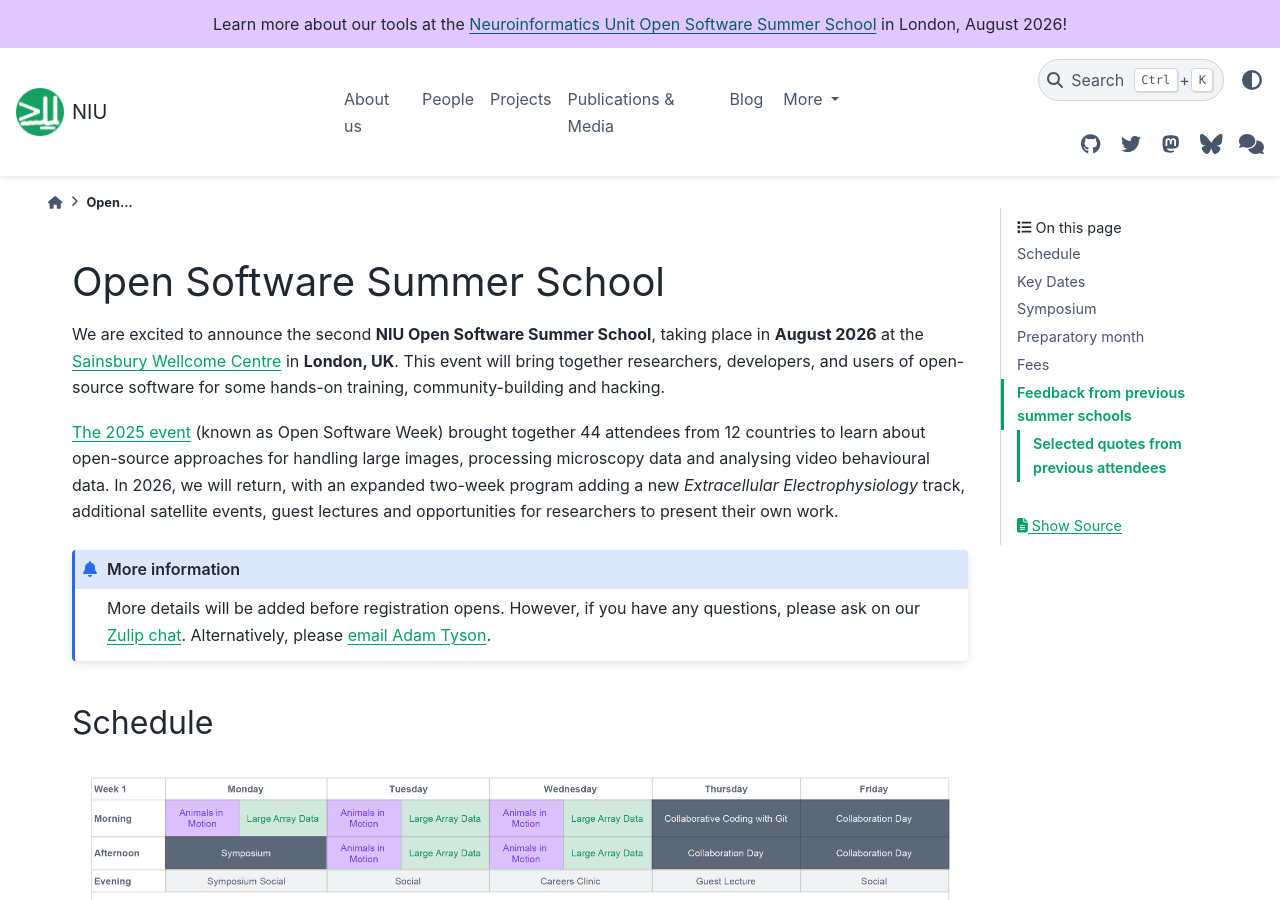
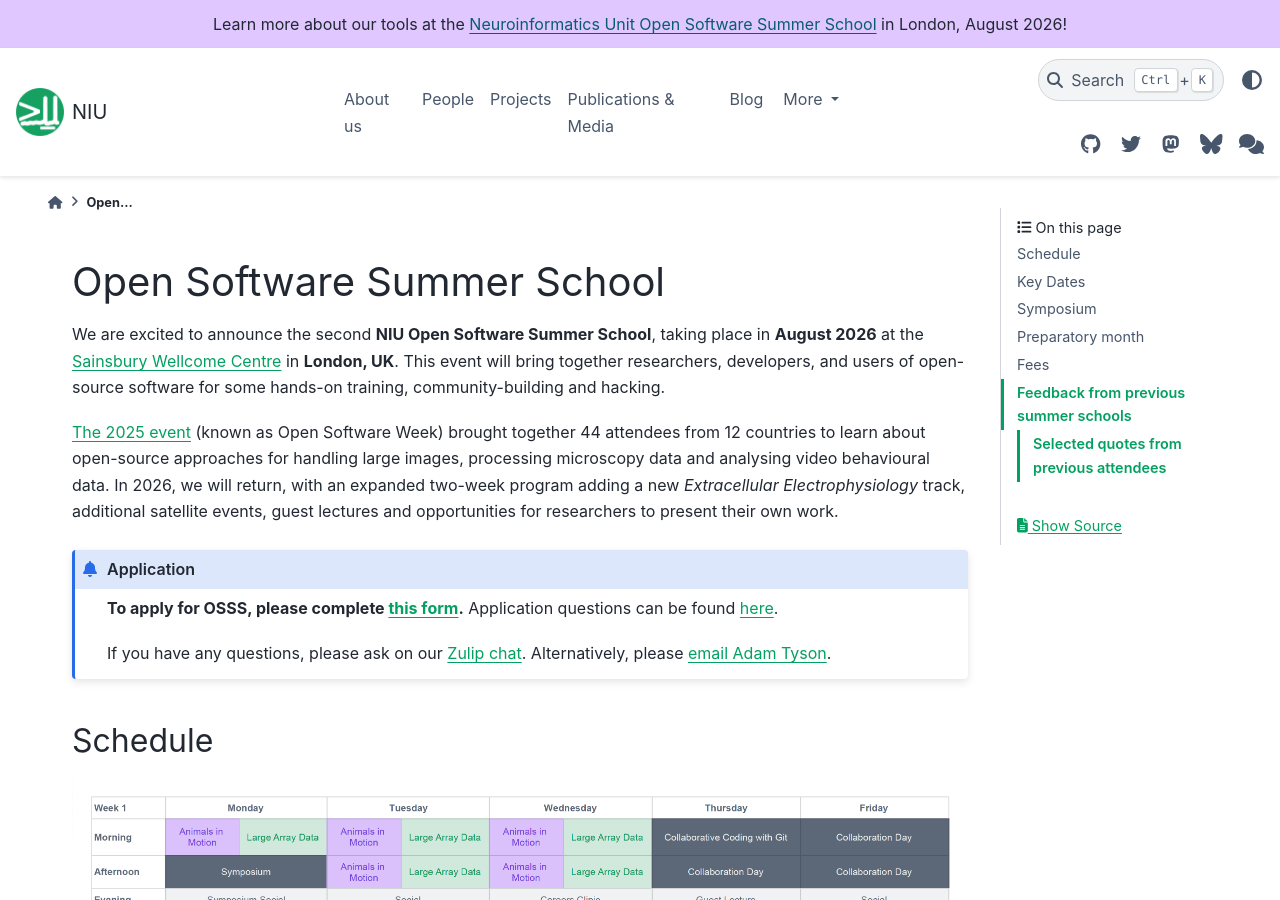
Before and after one commit to neuroinformatics-unit/neuroinformatics-unit.github.io, a Sphinx documentation site: the page built from docs/source/open-software-summer-school/index.md, in a window 1280 px wide and 900 px high. Built offline with Sphinx 7.4.7 and the PyData theme 0.15.4, drawn with Linux system fonts in a browser that asks for light colours; nearby versions of some CDN libraries; some of the changed text lies outside the part shown.

Commit message:
Add link to application form (#202)

```diff
--- a/docs/source/open-software-summer-school/index.md
+++ b/docs/source/open-software-summer-school/index.md
@@ -10,10 +10,11 @@
 In 2026, we will return, with an expanded two-week program adding a new *Extracellular Electrophysiology* track,
 additional satellite events, guest lectures and opportunities for researchers to present their own work.
 
-:::{admonition} More information
+:::{admonition} Application
 :class: info
-More details will be added before registration opens.
-However, if you have any questions, please ask on our [Zulip chat](https://neuroinformatics.zulipchat.com/#narrow/channel/542225-Open-Software-Summer-School).
+**To apply for OSSS, please complete [this form](https://forms.gle/S4jWFdQktkRxfHBo9).** Application questions can be found [here](./2026/application_questions).
+
+If you have any questions, please ask on our [Zulip chat](https://neuroinformatics.zulipchat.com/#narrow/channel/542225-Open-Software-Summer-School).
 Alternatively, please <a href="mailto:adam.tyson@ucl.ac.uk ?subject=Open Software Summer School">email Adam Tyson</a>.
 :::
 
@@ -129,6 +130,7 @@
 :caption: Index
 :hidden:
 
+2026/application_questions
 funding
 2025/index
 2026/large-data
```
Also changed, not shown: docs/source/open-software-summer-school/2026/application_questions.md (added, +35 -0 lines).
